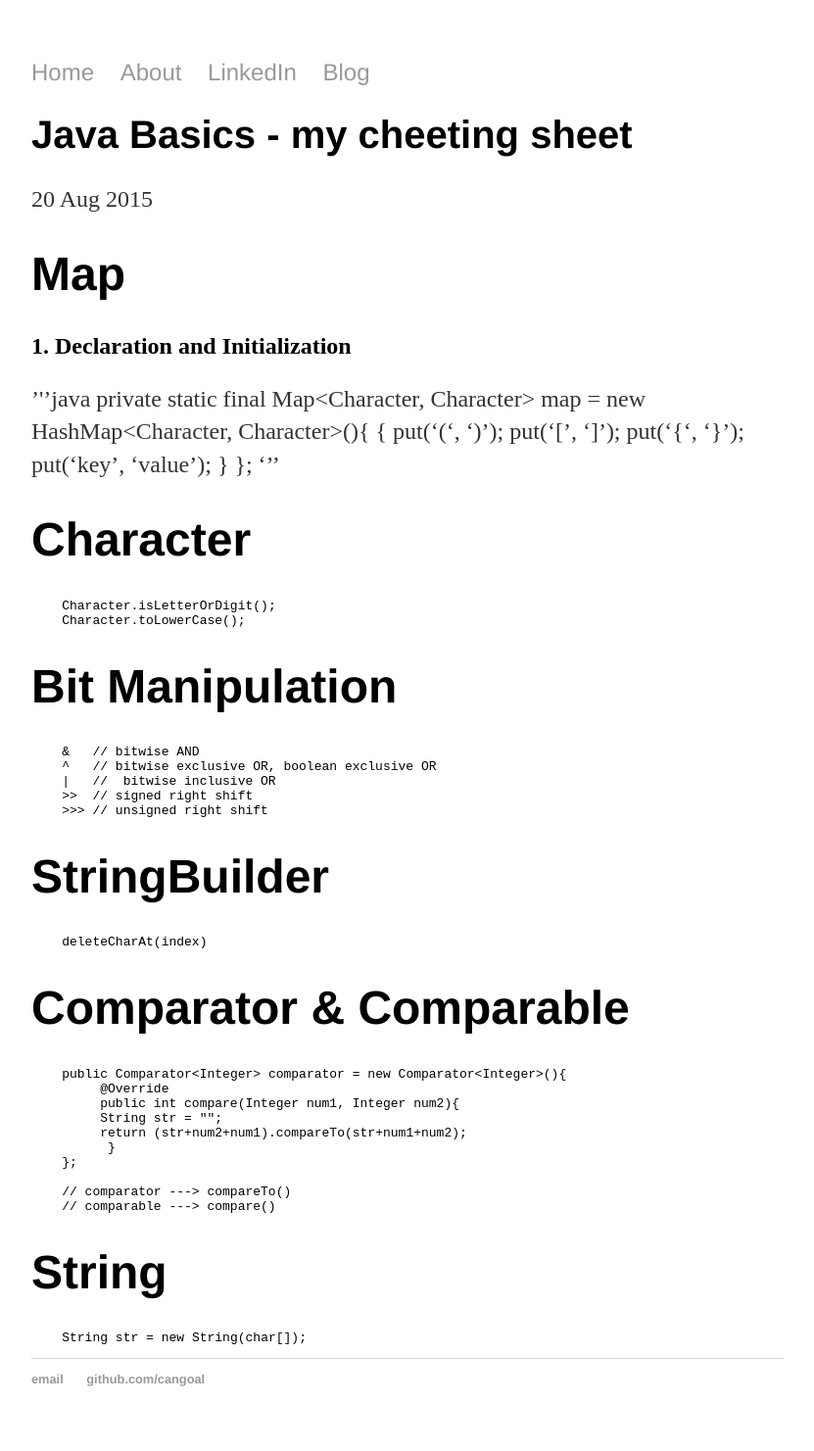
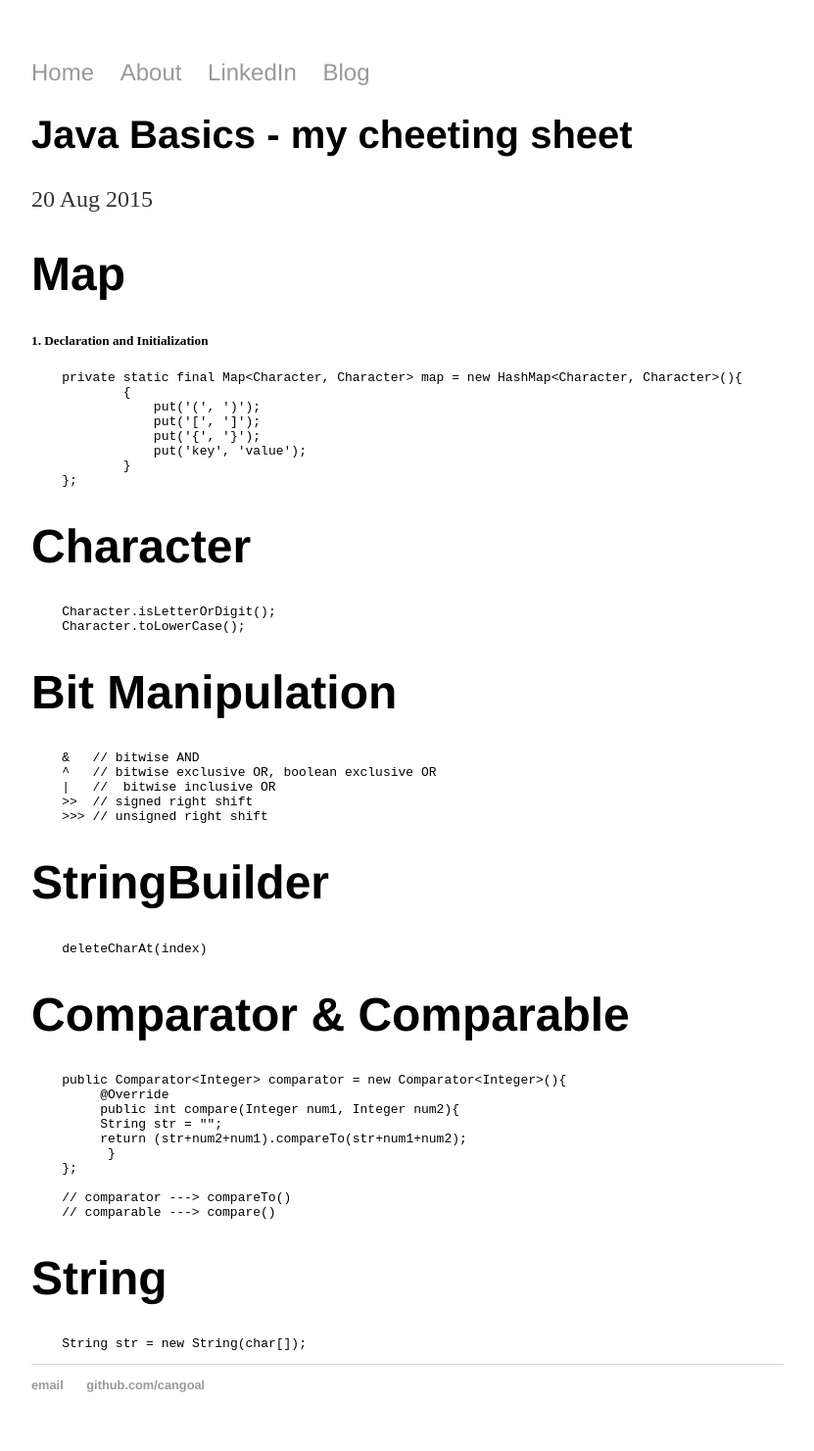
Before and after one commit to cangoal/cangoal.github.io, a Jekyll site: the page built from _posts/2015-08-20-java-basics.md, in a window 1280 px wide. Shown: the whole page at 98% size, without its empty margins (224-1055 px from the left). Built offline with Jekyll 4.4.1, drawn with Linux system fonts in a browser that asks for light colours.

Commit message:
Update 2015-08-20-java-basics.md

````diff
--- a/_posts/2015-08-20-java-basics.md
+++ b/_posts/2015-08-20-java-basics.md
@@ -5,9 +5,9 @@ date: 2015-08-20
 ---
 
 # Map
-## 1. Declaration and Initialization
+##### 1. Declaration and Initialization
 
-'''java
+```java
     private static final Map<Character, Character> map = new HashMap<Character, Character>(){
             {
                 put('(', ')');
@@ -16,7 +16,7 @@ date: 2015-08-20
                 put('key', 'value');
             }
     };
-'''
+```
 # Character
 ```java
     Character.isLetterOrDigit();
````
